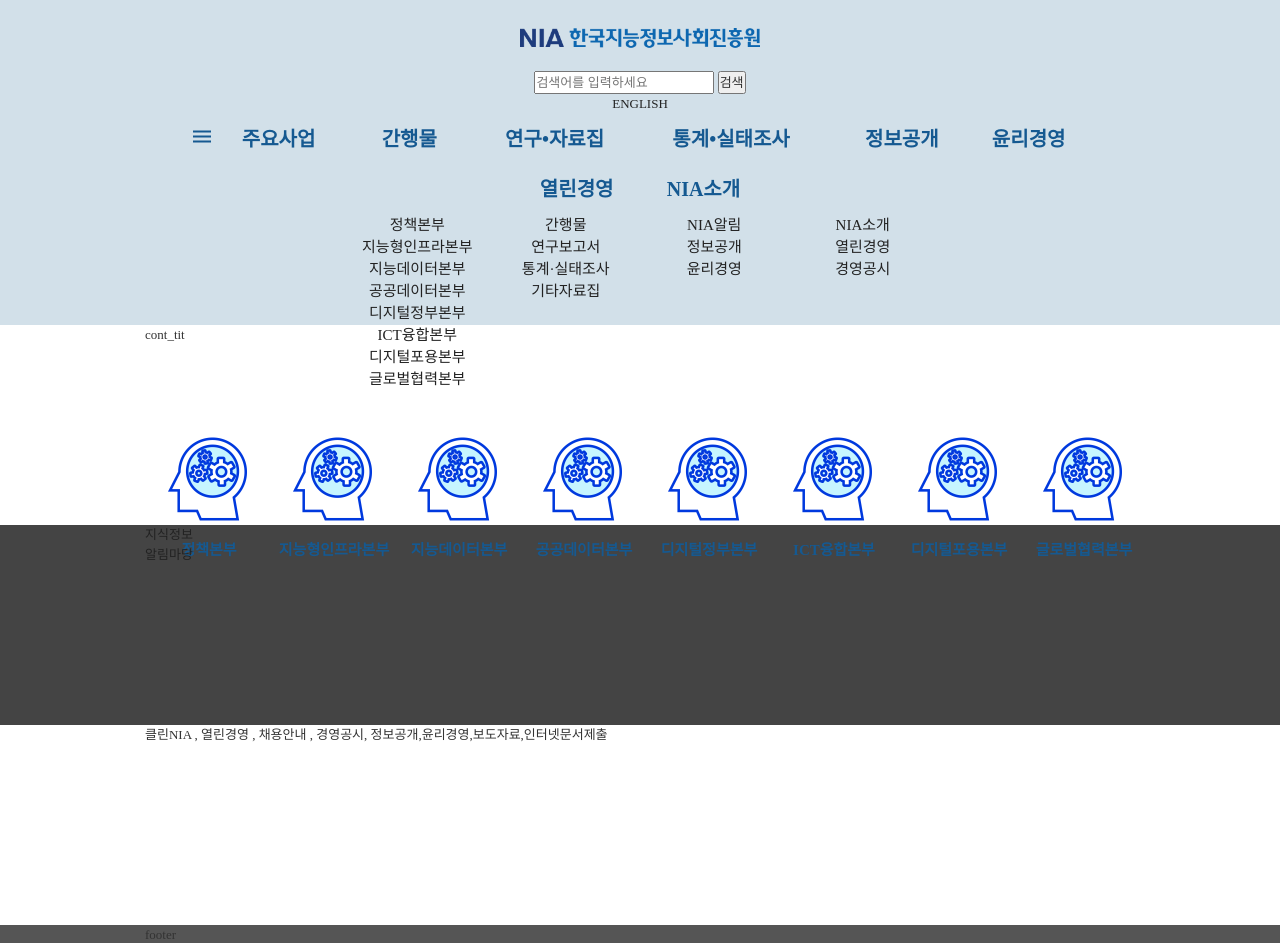
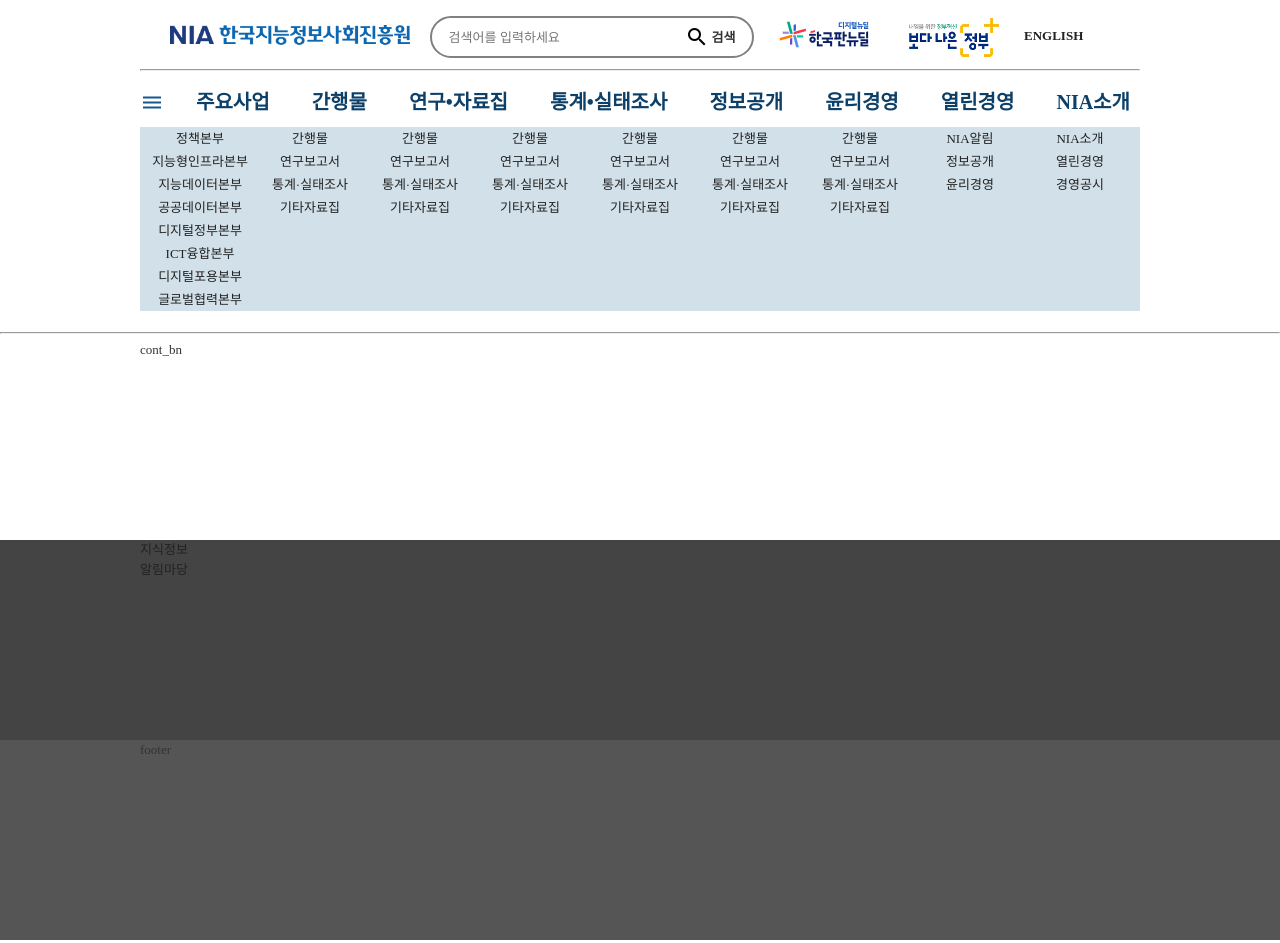
Before and after one commit to cyeongb/WebStandard_tutorial, a plain HTML site: page index.html in a window 1280 px wide. Drawn offline with Linux system fonts and the light colour scheme.

Commit message:
헤더 구현

```diff
--- a/css/reset.css
+++ b/css/reset.css
@@ -51,7 +51,7 @@ a {
 }
 
 a:hover {
-    color: rgb(74, 140, 216);
+    color: #007dff;
     text-decoration: none;
 }
 
--- a/css/style.css
+++ b/css/style.css
@@ -40,7 +40,7 @@
     width: 100%;
     height: 325px;
     /* background: url(../img/network2.jpg) repeat-x; */
-    background: rgb(210, 224, 233);
+    /* background: rgb(210, 224, 233); */
     transition: 1s;
     /* background-position: center -75px; */
 }
@@ -68,7 +68,7 @@
 
 /* container */
 .container {
-    width: 990px;
+    width: 1000px;
     margin: 0 auto;
     height: inherit;
     /* background: rgba(255, 255, 255, 0.3); */
@@ -101,6 +101,19 @@
 }
 
 /* 헤더 */
+
+.head {
+    display: flex;
+}
+
+
+.head-gnb {
+    display: flex;
+    justify-content: space-between;
+}
+
+
+/* 메뉴버튼 */
 .head-gnb .head_navicon {
     border: none;
     background: transparent;
@@ -113,13 +126,9 @@
 }
 
 
-.head-gnb {
-    display: inline-block;
-}
-
 .head-gnb a {
-    color: #155991;
-    padding: 10px 25px;
+    color: #0d4069;
+    padding: 10px;
     display: inline-block;
     font-size: 20px;
     font-weight: 600;
@@ -127,31 +136,19 @@
 }
 
 .head-gnb a:hover {
-    color: #fff;
+    color: #007dff;
     transition: 0.5s;
 }
 
-.head-gnb .head-gnb-tit01 {
-    margin-right: 13px;
-}
 
-.head-gnb .head-gnb-tit02 {
-    margin-right: 15px;
-}
-
-.head-gnb .head-gnb-tit03 {
-    margin-right: 15px;
-}
-
-.head-gnb .head-gnb-tit04 {
-    margin-right: 22px;
-}
 
 .head .head-main_logo {
-    font-size: 22px;
-    text-align: center;
-    color: #333;
-    padding-top: 15px;
+    /* font-size: 22px;
+    text-align: center; */
+    /* color: #333; */
+    /* display: inline-block; */
+    padding-top: 22px;
+    margin-left: -25px;
 }
 
 /* 헤더로고 */
@@ -159,50 +156,96 @@
     background: url(../img/nia_logo01.png) no-repeat top center;
     display: inline-block;
     color: transparent;
-    width: 420px;
-    height: 40px;
-    margin-top: 10px;
+    width: 350px;
+    height: 29px;
     background-size: 240px auto;
 }
 
 /* 헤더 검색 */
 
-/* 헤더 탑로고 */
-.head-top_logo
+.head .head-search {
+    display: inline-block;
+    margin-top: 16px;
+    border: 2px solid gray;
+    border-radius: 30px;
+    width: 320px;
+    height: 38px;
+    margin-left: -35px;
+}
 
-/* 헤더 메뉴 */
-.head-main_logo a {
-    display: block;
-    /* background: #2698cb; */
-    font-size: 18px;
-    color: #333;
+.head-search input {
+    border: none;
+    text-align: left;
+    width: 73%;
+    height: 38px;
+}
+
+.head-search input:active {
+    border: none;
+}
+
+.head-search .search-btn {
+    background: url(../img/seach_icon.png) no-repeat 0 center;
+    position: relative;
+    width: 50px;
+    height: 38px;
+    border: none;
+    cursor: pointer;
+    text-align: right;
+    font-weight: 800;
+}
+
+/* 헤더 탑 로고 */
+.head-top_logo {
+    display: flex;
+    padding: 18px 5px 5px 5px;
+}
+
+.head-top_logo .top_logo_digital {
+    background: url(../img/head-logo_digital.png) no-repeat center top;
+    width: 130px;
+    height: 30px;
+    background-size: 90px auto;
+
+}
+
+.head-top_logo .top_logo_govern {
+    background: url(../img/head-logo_govern.png) no-repeat center top;
+    width: 130px;
+    height: 39px;
+    background-size: 90px auto;
+}
+
+/* 헤더 바로가기  */
+.head .head-right_link {
+    font-weight: 700;
+    margin-top: 26px;
 }
 
 .head-icon {
-    text-align: center;
+    /* text-align: center;
     display: flex;
-    margin-top: 44px;
+    margin-top: 44px; */
 }
 
 .head-icon a {
-    display: inline-block;
-    text-align: center;
+    /* display: inline-block;
+    text-align: center; */
 }
 
 .head-icon a .bn {
-    display: inline-block;
-    /* font-size: 13px; */
+    /* display: inline-block;
     width: 125px;
     height: 90px;
     background: url(../img/main_linkbanner.png) no-repeat center top;
     background-size: 130px auto;
-    margin: 0 auto;
+    margin: 0 auto; */
 }
 
 
 
 /* 헤더 아이콘 텍스트 */
-.head-icon a strong {
+/* .head-icon a strong {
     font-size: 15px;
     display: block;
     font-weight: 900;
@@ -216,18 +259,8 @@
     transition: 0.3s;
     filter: drop-shadow(3px 4px 2px gray);
     color: #fff;
-}
+} */
 
-/* 헤더 탑 로고 */
-.head-top_logo .top_logo_digital {
-    background: url(../img/head-logo_digital.png) no-repeat center top;
-
-}
-
-.head-top_logo .top_logo_govern {
-    background: url(../img/head-logo_govern.png) no-repeat center top;
-
-}
 
 
 /* 헤더 아이콘 이미지 */
@@ -273,12 +306,20 @@
     justify-content: center;
     line-height: 22px;
     font-size: 15px;
+    background: rgb(210, 224, 233);
+
 }
 
+/* 서브메뉴 */
 .nav .submenu {
     /* float: left; */
-    width: 15%;
+    width: 11%;
 }
+
+.nav ul li a {
+    font-size: 13px;
+}
+
 
 /* .nav .submenu:last-child {
     width: 10%;
--- a/index.html
+++ b/index.html
@@ -48,7 +48,7 @@
                     <!-- //헤더 로고 -->
                     <div class="head-search">
                         <input type="text" placeholder="검색어를 입력하세요" title="검색어를 입력하세요(검색어 입력창)" />
-                        <button id="search-btn">검색</button>
+                        <button class="search-btn" title="검색버튼">검색</button>
                     </div>
                     <!-- // 헤더 검색창 -->
                     <div class="head-top_logo">
@@ -69,6 +69,8 @@
                     </div>
                 </div>
                 <!-- //헤더 -->
+                <hr /> <!-- 헤더 구분용 선-->
+
                 <div class="head-gnb">
                     <button class="head_navicon">
                         <svg xmlns="http://www.w3.org/2000/svg" height="25px" viewBox="0 -3 24 24" width="24px"
@@ -107,7 +109,7 @@
                         </ul>
                     </div>
                     <div class="submenu">
-                        <h3 class="submenu_tit ir_su">지식정보</h3>
+                        <h3 class="submenu_tit ir_su">간행물</h3>
                         <ul>
                             <li><a href="#">간행물</a></li>
                             <li><a href="#">연구보고서</a></li>
@@ -116,7 +118,52 @@
                         </ul>
                     </div>
                     <div class="submenu">
-                        <h3 class="submenu_tit ir_su">알림마당</h3>
+                        <h3 class="submenu_tit ir_su">연구•자료집</h3>
+                        <ul>
+                            <li><a href="#">간행물</a></li>
+                            <li><a href="#">연구보고서</a></li>
+                            <li><a href="#">통계·실태조사</a></li>
+                            <li><a href="#">기타자료집</a></li>
+                        </ul>
+                    </div>
+                    <div class="submenu">
+                        <h3 class="submenu_tit ir_su">통계•실태조사</h3>
+                        <ul>
+                            <li><a href="#">간행물</a></li>
+                            <li><a href="#">연구보고서</a></li>
+                            <li><a href="#">통계·실태조사</a></li>
+                            <li><a href="#">기타자료집</a></li>
+                        </ul>
+                    </div>
+                    <div class="submenu">
+                        <h3 class="submenu_tit ir_su">정보공개</h3>
+                        <ul>
+                            <li><a href="#">간행물</a></li>
+                            <li><a href="#">연구보고서</a></li>
+                            <li><a href="#">통계·실태조사</a></li>
+                            <li><a href="#">기타자료집</a></li>
+                        </ul>
+                    </div>
+                    <div class="submenu">
+                        <h3 class="submenu_tit ir_su">윤리경영</h3>
+                        <ul>
+                            <li><a href="#">간행물</a></li>
+                            <li><a href="#">연구보고서</a></li>
+                            <li><a href="#">통계·실태조사</a></li>
+                            <li><a href="#">기타자료집</a></li>
+                        </ul>
+                    </div>
+                    <div class="submenu">
+                        <h3 class="submenu_tit ir_su">열린경영</h3>
+                        <ul>
+                            <li><a href="#">간행물</a></li>
+                            <li><a href="#">연구보고서</a></li>
+                            <li><a href="#">통계·실태조사</a></li>
+                            <li><a href="#">기타자료집</a></li>
+                        </ul>
+                    </div>
+                    <div class="submenu">
+                        <h3 class="submenu_tit ir_su">NIA소개</h3>
                         <ul>
                             <li><a href="#">NIA알림</a></li>
                             <li><a href="#">정보공개</a></li>
@@ -134,78 +181,20 @@
                 </div>
                 <!-- //서브메뉴 -->
 
-                <div class="head-icon">
-                    <a href="#">
-                        <span class="bn icon1 ir_pm">
-                            정책본부
-                        </span>
-                        <strong>정책본부</strong>
-                    </a>
-                    <a href="#">
-                        <span class="bn icon2 ir_pm">
-                            지능형인프라본부
-                        </span>
-                        <strong>지능형인프라본부</strong>
-
-                    </a>
-                    <a href="#">
-                        <span class="bn icon3 ir_pm">
-                            지능데이터본부
-                        </span>
-                        <strong>지능데이터본부</strong>
-
-                    </a>
-                    <a href="#">
-                        <span class="bn icon4 ir_pm">
-                            공공데이터본부
-                        </span>
-                        <strong>공공데이터본부</strong>
-
-                    </a>
-                    <a href="#">
-                        <span class="bn icon5 ir_pm">
-                            디지털정부본부
-                        </span>
-                        <strong>디지털정부본부</strong>
-
-                    </a>
-                    <a href="#">
-                        <span class="bn icon6 ir_pm">
-                            ICT융합본부
-                        </span>
-                        <strong>ICT융합본부</strong>
-
-                    </a>
-                    <a href="#">
-                        <span class="bn icon7 ir_pm">
-                            디지털포용본부
-                        </span>
-                        <strong>디지털포용본부</strong>
-
-                    </a>
-                    <a href="#">
-                        <span class="bn icon8 ir_pm">
-                            글로벌협력본부
-                        </span>
-                        <strong>글로벌협력본부</strong>
-
-                    </a>
-                </div>
-                <!-- //헤더 아이콘 -->
             </div>
         </div>
     </div>
     <!-- //head -->
-
+    <hr /> <!-- 헤더끝 구분선-->
     <!-- cont-->
     <div id="cont">
 
 
-        <!-- cont_tit -->
-        <div id="cont_tit">
-            <div class="container">cont_tit</div>
+        <div id="cont_bn">
+            <div class="container">cont_bn</div>
         </div>
-        <!-- //cont_tit -->
+        <!-- //cont_bn-->
+
 
 
 
@@ -218,13 +207,8 @@
         </div>
         <!-- //cont_conts -->
 
-        <!-- cont_bn-->
-        <div id="cont_bn">
-            <div class="container">클린NIA , 열린경영 , 채용안내 , 경영공시,
-                정보공개,윤리경영,보도자료,인터넷문서제출
-            </div>
-        </div>
-        <!-- //cont_bn-->
+
+
 
     </div>
     <!-- //cont-->
```
Also changed, not shown: img/seach_icon.png (added).
